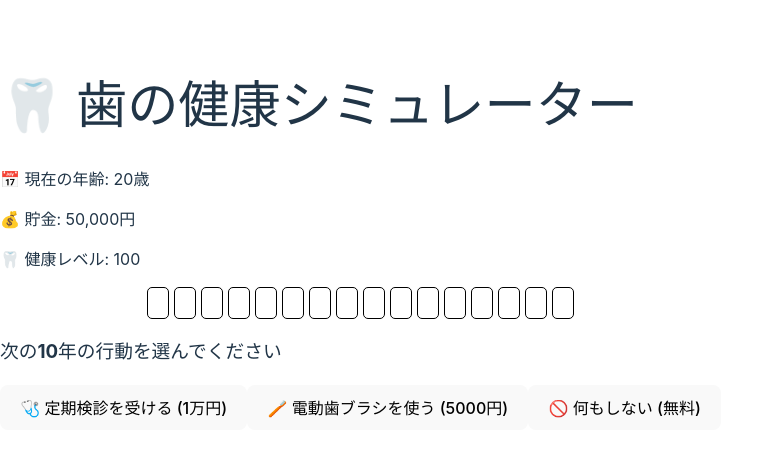
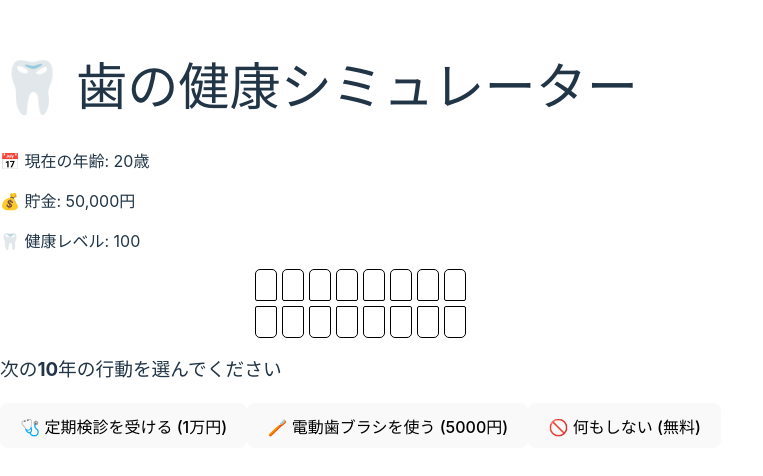
Before and after one commit to marina1017/teethconomy, a React (Vite) app: page / in a window 1280 px wide. Shown: the part 164-640 px from the top of the page, without its empty margins (0-763 px from the left). Built offline with nearby package versions, Linux system fonts and the light colour scheme.

Commit message:
歯を徐々に欠けさせる

```diff
--- a/src/components/TeethVisualization.tsx
+++ b/src/components/TeethVisualization.tsx
@@ -1,4 +1,4 @@
-import React from 'react'
+import React, { useEffect, useState } from 'react'
 
 interface TeethVisualizationPropos {
   health: number
@@ -16,26 +16,60 @@ const TeethVisualization: React.FC<TeethVisualizationPropos> = ({ health }) => {
 
   // 歯の数を決める(健康が悪いほど抜ける)
   const totalTeeth = 16
-  const missingTeeth = Math.max(0, Math.floor((100 - health) / 20))
-  const teethArray = Array.from(
-    { length: totalTeeth },
-    (_, i) => i >= totalTeeth - missingTeeth
-  )
+  const [missingTeeth, setMissingTeeth] = useState<Set<number>>(new Set())
+
+  useEffect(() => {
+    setMissingTeeth(prev => {
+      const newMissingTeeth = new Set(prev)
+      const missingTeethCount = Math.max(0, Math.floor((100 - health) / 20))
+      while (newMissingTeeth.size < missingTeethCount) {
+        newMissingTeeth.add(Math.floor(Math.random() * totalTeeth))
+      }
+      return newMissingTeeth
+    })
+  }, [health])
 
   return (
+    <div
+      style={{
+        display: 'flex',
+        flexDirection: 'column',
+        alignItems: 'center',
+        gap: '5px',
+      }}
+    >
       <div style={{ display: 'flex', justifyContent: 'center', gap: '5px' }}>
-      {teethArray.map((isMissing, i) => (
+        {Array.from({ length: 8 }).map((_, i) => (
           <div
             key={i}
             style={{
               width: '20px',
               height: '30px',
-            backgroundColor: isMissing ? 'transparent' : getToothColor(health),
+              backgroundColor: missingTeeth.has(i)
+                ? 'transparent'
+                : getToothColor(health),
               border: '1px solid #000',
-            borderRadius: '5px',
+              borderRadius: '5px 5px 2px 2px',
             }}
           ></div>
         ))}
+      </div>
+      <div style={{ display: 'flex', justifyContent: 'center', gap: '5px' }}>
+        {Array.from({ length: 8 }).map((_, i) => (
+          <div
+            key={i}
+            style={{
+              width: '20px',
+              height: '30px',
+              backgroundColor: missingTeeth.has(i + 8)
+                ? 'transparent'
+                : getToothColor(health),
+              border: '1px solid #000',
+              borderRadius: '2px 2px 5px 5px',
+            }}
+          ></div>
+        ))}
+      </div>
     </div>
   )
 }
```
Lines whose indentation alone changed are shown as unchanged.
